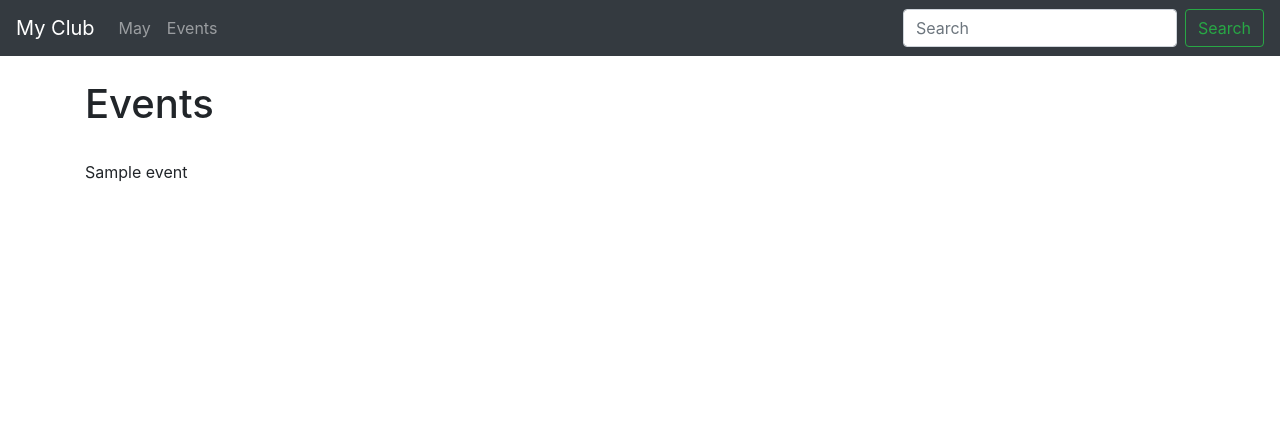
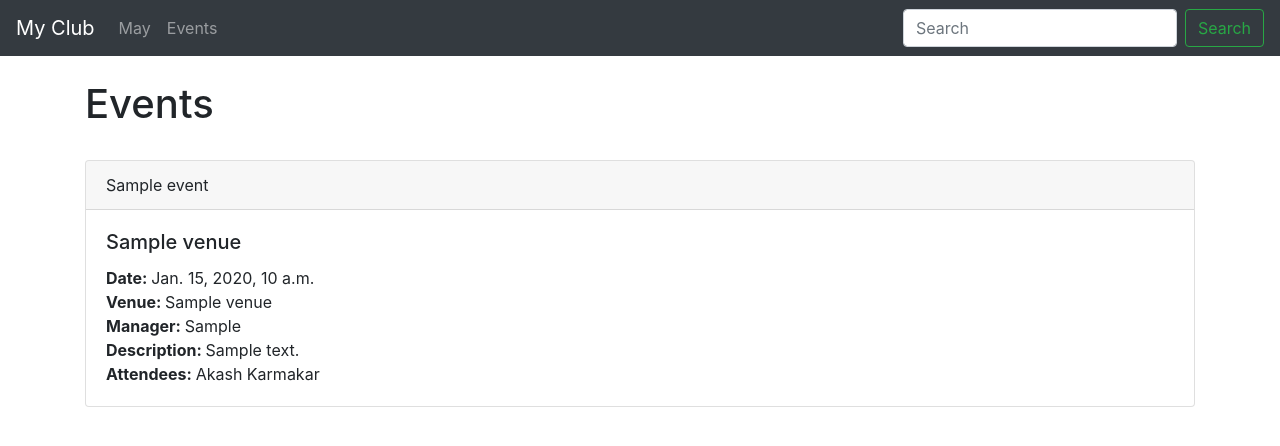
Before and after one commit to akashKarmakar02/EventDjangoApp, a Django app: page /events in a window 1280 px wide. Shown: the top 446 px of the page. Run offline with Django 4.2, Linux system fonts and the light colour scheme; data comes from the database, SQL or seed files in the repository; tables that the repository leaves empty hold one stand-in row (values such as "Sample post").

Commit message:
Creating List View to See All the Events

```diff
--- a/templates/events/event_list.html
+++ b/templates/events/event_list.html
@@ -3,6 +3,25 @@
     <h1>Events</h1>
     <br>
     {% for event in event_list %}
-        {{ event }}
+
+        <div class="card">
+          <div class="card-header">
+            {{ event }}
+          </div>
+          <div class="card-body">
+            <h5 class="card-title">{{ event.venue }}</h5>
+            <p class="card-text">
+                <strong>Date: </strong>{{ event.event_date }}
+                <br>
+                <strong>Venue: </strong>{{ event.venue }}
+                <br><strong>Manager: </strong>{{ event.manager }}
+                <br><strong>Description: </strong>{{ event.description }}
+                <br><strong>Attendees: </strong>{% for user in event.attendees.all %} {{ user }} {% endfor %}
+                <br>
+
+            </p>
+          </div>
+        </div>
+        <br>
     {% endfor %}
 {% endblock %}
```
